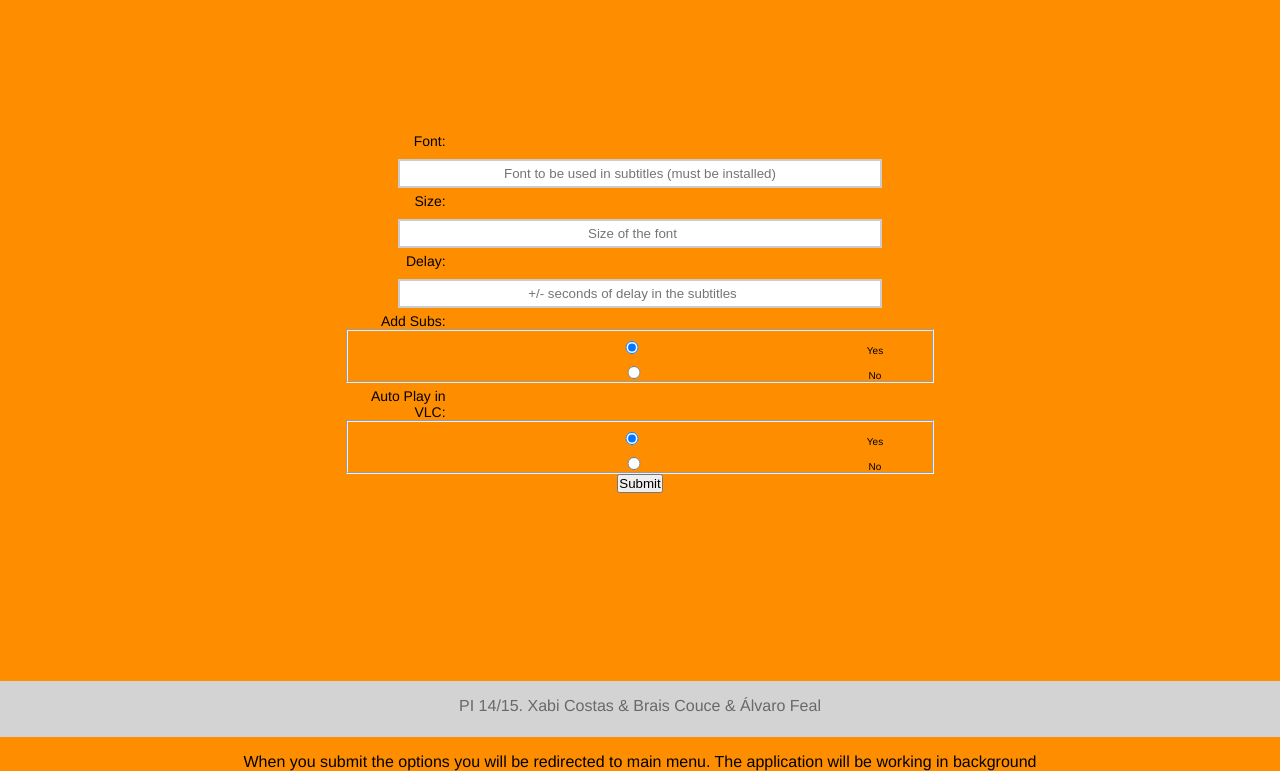
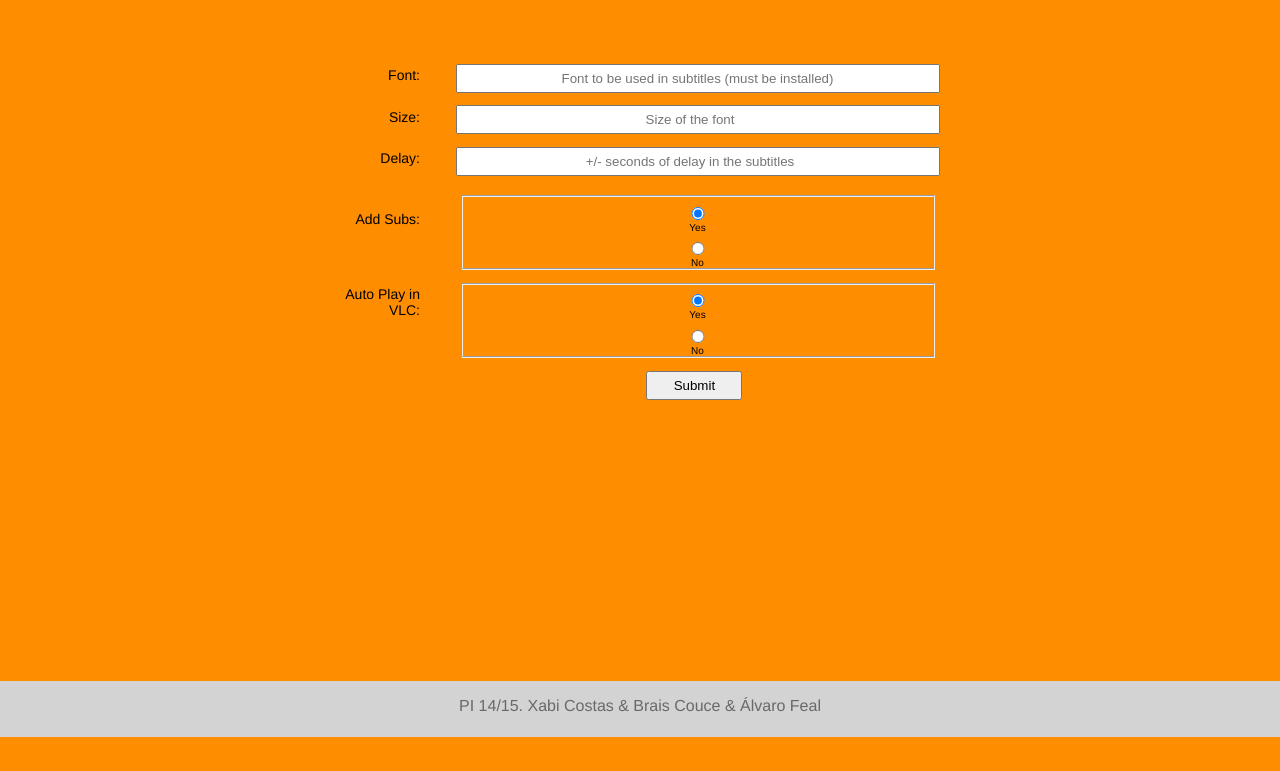
Before and after one commit to feal94/addsubs, a Django app: template www/pint/addsubs/templates/addsubs/options.html in a window 1280 px wide. Shown: the part 63-834 px from the top of the page. After the commit the page ends 800 px from the top, so only its background shows below. Run offline with Django 3.2, Linux system fonts and the light colour scheme; the template is opened without the code that fills it, so the values that code supplies are empty.

Commit message:
- Mejorado el aspecto visual de la página options - Ahora el job_id necesario para la vista options en lugar de guardarse en   una variable global se pasa como párametro en la url

```diff
--- a/www/pint/addsubs/static/css/style_default.css
+++ b/www/pint/addsubs/static/css/style_default.css
@@ -53,6 +53,18 @@ img{
 	font-size: 62.5%;
 }
 
+div#options {
+	width: 50%;
+	margin-top: 4%;
+	font-size: 62.5%;
+}
+
+div#options input, div#options textarea {
+	width: 470px;
+	padding: 5px;
+	margin-top: 2%;
+}
+
 #contact-area input, #contact-area textarea {
 	padding: 5px;
 	margin-top: 10px;
@@ -60,7 +72,7 @@ img{
 	border: 2px solid #ccc;
 }
 
-#contact-area textarea:focus, #contact-area input:focus {
+#contact-area textarea:focus, #contact-area input:focus, #options textarea:focus, #options input:focus{
 	border: 2px solid #900;
 }
 
@@ -70,31 +82,30 @@ img{
 	margin-top: 10px;
 }
 
+#options input.submit-button {
+	width: 15%;
+	margin-top: 2%;
+	margin-left: 17%;
+}
+
 label {
 	float: left;
 	text-align: right;
 	margin-right: 15px;
 	width: 100px;
-	padding-top: 5px;
+	margin-top: 2.5%;
 	font-size: 1.4em;
 }
 
-/********************** RADIO *********************************/
-.radio-label {
-
-}
-.radio-input {
-
-
-}
-fieldset {
-    text-align: center;
-}
-#radio {
-
+div#radio_section {
+	margin-top: 3%;
 }
 
-/* ----------------------------------------------------- */
+fieldset {
+    margin-top: 2%;
+    text-align: center;
+    width: 10%;
+}
 
 div#UpperMenu {
     position: absolute;
--- a/www/pint/addsubs/templates/addsubs/options.html
+++ b/www/pint/addsubs/templates/addsubs/options.html
@@ -1,8 +1,8 @@
 {% extends 'base.html' %}
 
 {% block content %}
-        <div id="contact-area">
-			<form method="post" action="{% url 'options' %}">
+	<div id="options">
+		<form method="post" action="{% url 'do_job' job_id %}">
 			{% csrf_token %}
 			<label for="Font">Font:</label>
 			<input type="text" name="Font" id="Font" placeholder="Font to be used in subtitles (must be installed)" />
@@ -13,11 +13,11 @@
 			<label for="Delay">Delay:</label>
 			<input type="number" name="Delay" id="Delay" placeholder="+/- seconds of delay in the subtitles" />
 
+			<div id="radio_section">
 				<label for="Add">Add Subs:</label>
 				<fieldset>
 				<div id="radio">
 				<input type="radio" name="Add" value="yes" checked>Yes
-				<br>
 				<input type="radio" name="Add" value="no">No
 				</div>
 				</fieldset>
@@ -25,17 +25,12 @@
 				<label for="Autoplay">Auto Play in VLC:</label>
 				<fieldset>
 				<input type="radio" name="Autoplay" value="yes" checked>Yes
-				<br>
 				<input type="radio" name="Autoplay" value="no">No
 				</div>
 				</fieldset>
-				<div class="center">
 				<input type="submit" name="submit" value="Submit" class="submit-button" />
 			</div>
 		</form>
 		<div style="clear: both;"></div>
-
 	</div>
-		<p>When you submit the options you will be redirected to main menu. The application
-		will be working in background</p>
 {% endblock %}
--- a/www/pint/pint/urls.py
+++ b/www/pint/pint/urls.py
@@ -12,6 +12,7 @@ urlpatterns = [
     url(r'^$', login, {'template_name': 'addsubs/index.html', }, name="index"),
     url(r'^main$', 'addsubs.views.main', name='main'),
     url(r'^signup$', 'addsubs.views.signup', name='signup'),
-    url(r'^options$', 'addsubs.views.options', name='options'),
+    url(r'^options/(?P<job_id>\d+)/$', 'addsubs.views.options', name='options'),
+    url(r'^(?P<job_id>\d+)/$', 'addsubs.views.do_job', name='do_job'),
     url(r'^jobs$', 'addsubs.views.jobs', name='jobs'),
 ]
```
Also changed, not shown: www/pint/addsubs/views.py (+7 -6 lines), www/pint/db.sqlite3. Lines whose indentation alone changed are shown as unchanged.
